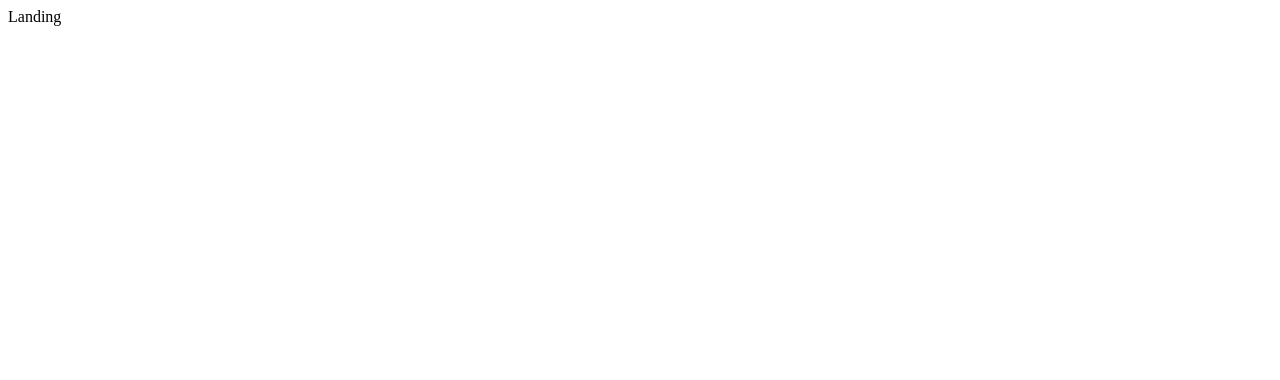
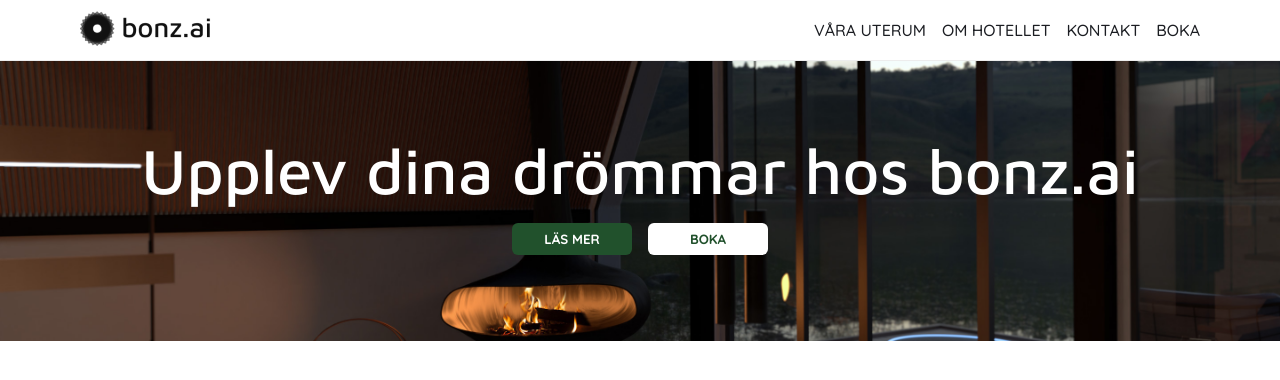
Before and after one commit to jack-carling/bonzai, a Vue app: page / in a window 1280 px wide. Shown: the top 380 px of the page. Built offline with nearby package versions, Linux system fonts and the light colour scheme.

Commit message:
Added views
• Added views, menu and global scss
• Fixed router-links in menu
• Started on landing with first hero and buttons

```diff
--- a/src/App.vue
+++ b/src/App.vue
@@ -1,8 +1,24 @@
 <template>
-  <router-view />
+  <main>
+    <Menu />
+    <router-view />
+  </main>
 </template>
 
+<script>
+import Menu from './components/Menu.vue';
+
+export default {
+  components: {
+    Menu,
+  },
+};
+</script>
+
 <style lang="scss">
+body {
+  margin: 0;
+}
 #app {
   -webkit-font-smoothing: antialiased;
   -moz-osx-font-smoothing: grayscale;
--- a/src/components/Menu.vue
+++ b/src/components/Menu.vue
@@ -1,9 +1,28 @@
 <template>
-  <div></div>
+  <section>
+    <router-link to="/">
+      <img src="@/assets/logo.png" alt="Logo" />
+    </router-link>
+    <nav>
+      <router-link to="/rooms">VÅRA UTERUM</router-link>
+      <router-link to="/about">OM HOTELLET</router-link>
+      <router-link to="/contact">KONTAKT</router-link>
+      <router-link to="/booking">BOKA</router-link>
+    </nav>
+  </section>
 </template>
 
-<script>
-export default {};
-</script>
-
-<style lang="scss" scoped></style>
+<style lang="scss" scoped>
+section {
+  height: 60px;
+  background-color: $white;
+  display: flex;
+  justify-content: space-between;
+  align-items: center;
+  border-bottom: 1px solid $light-gray;
+  padding: 0 5rem;
+}
+img {
+  cursor: pointer;
+}
+</style>
--- a/src/router/index.js
+++ b/src/router/index.js
@@ -1,7 +1,10 @@
 import Vue from 'vue';
 import VueRouter from 'vue-router';
 import Landing from '../views/Landing.vue';
+import Rooms from '../views/Rooms.vue';
 import About from '../views/About.vue';
+import Contact from '../views/Contact.vue';
+import Booking from '../views/Booking.vue';
 
 Vue.use(VueRouter);
 
@@ -12,9 +15,24 @@ const routes = [
     component: Landing,
   },
   {
+    path: '/rooms',
+    name: 'Rooms',
+    component: Rooms,
+  },
+  {
     path: '/about',
     name: 'About',
     component: About,
+  },
+  {
+    path: '/contact',
+    name: 'Contact',
+    component: Contact,
+  },
+  {
+    path: '/booking',
+    name: 'Booking',
+    component: Booking,
   },
 ];
 
--- /dev/null
+++ b/src/styles/_components.scss
@@ -0,0 +1,73 @@
+:focus-visible {
+  outline: 2px solid $green;
+}
+
+nav {
+  a {
+    margin-left: 1rem;
+    text-decoration: none;
+    font-weight: 500;
+    color: $dark-gray;
+  }
+}
+
+article.hero {
+  width: 100vw;
+  min-height: 280px;
+  background-size: cover;
+  background-position: center;
+  display: flex;
+  flex-direction: column;
+  justify-content: center;
+  align-items: center;
+  &.landing {
+    background-image: url('~@/assets/hero/landing.jpg');
+  }
+}
+
+div.flex {
+  display: flex;
+  &.top {
+    margin-top: 1rem;
+  }
+  &.right {
+    margin-right: 1rem;
+  }
+  &.bottom {
+    margin-bottom: 1rem;
+  }
+  &.left {
+    margin-left: 1rem;
+  }
+  &.gap {
+    gap: 1rem;
+  }
+}
+
+button {
+  cursor: pointer;
+  appearance: none;
+  border: none;
+  outline: none;
+  padding: 0.5rem 1rem;
+  min-width: 120px;
+  border-radius: 6px;
+  text-transform: uppercase;
+  &.green {
+    background-color: $green;
+    color: $white;
+  }
+  &.white {
+    background-color: $white;
+    color: $green;
+  }
+}
+
+button:focus-visible {
+  &.green {
+    outline: 2px solid $white;
+  }
+  &.white {
+    outline: 2px solid $dark-gray;
+  }
+}
--- /dev/null
+++ b/src/styles/_typography.scss
@@ -0,0 +1,32 @@
+@import url('https://fonts.googleapis.com/css2?family=Maven+Pro:wght@500&family=Quicksand:wght@400;500;700&display=swap');
+
+* {
+  font-family: 'Quicksand', sans-serif;
+}
+
+.header {
+  font-weight: 500;
+  font-size: 2rem;
+}
+
+h1.hero-header {
+  margin: 0;
+  padding: 0 2rem;
+  font-family: 'Maven Pro', sans-serif;
+  font-weight: 500;
+  text-align: center;
+  font-size: 4rem;
+  &.white {
+    color: $white;
+  }
+}
+
+button {
+  font-weight: 700;
+}
+
+@media screen and (max-width: 700px) {
+  h1.hero-header {
+    font-size: 2rem;
+  }
+}
--- /dev/null
+++ b/src/styles/_variables.scss
@@ -0,0 +1,6 @@
+$dark-gray: #1b1d22;
+$gray: #595957;
+$light-gray: #ededed;
+$green: #21512c;
+$white: #ffffff;
+$brown: #605048;
--- /dev/null
+++ b/src/views/Booking.vue
@@ -0,0 +1,9 @@
+<template>
+  <div>Booking</div>
+</template>
+
+<script>
+export default {};
+</script>
+
+<style lang="scss" scoped></style>
--- /dev/null
+++ b/src/views/Contact.vue
@@ -0,0 +1,9 @@
+<template>
+  <div>Contact</div>
+</template>
+
+<script>
+export default {};
+</script>
+
+<style lang="scss" scoped></style>
--- a/src/views/Landing.vue
+++ b/src/views/Landing.vue
@@ -1,5 +1,13 @@
 <template>
-  <div>Landing</div>
+  <main>
+    <article class="hero landing">
+      <h1 class="hero-header white">Upplev dina drömmar hos bonz.ai</h1>
+      <div class="flex top gap bottom">
+        <button class="green">Läs mer</button>
+        <button class="white">Boka</button>
+      </div>
+    </article>
+  </main>
 </template>
 
 <script>
--- /dev/null
+++ b/src/views/Rooms.vue
@@ -0,0 +1,9 @@
+<template>
+  <div>Rooms</div>
+</template>
+
+<script>
+export default {};
+</script>
+
+<style lang="scss" scoped></style>
--- /dev/null
+++ b/vue.config.js
@@ -0,0 +1,9 @@
+module.exports = {
+  css: {
+    loaderOptions: {
+      scss: {
+        prependData: `@import "~@/styles/variables.scss";@import "~@/styles/typography.scss";@import "~@/styles/components.scss";`,
+      },
+    },
+  },
+};
```
Also changed, not shown: src/assets/hero/landing.jpg (added), src/assets/logo.png (added).
